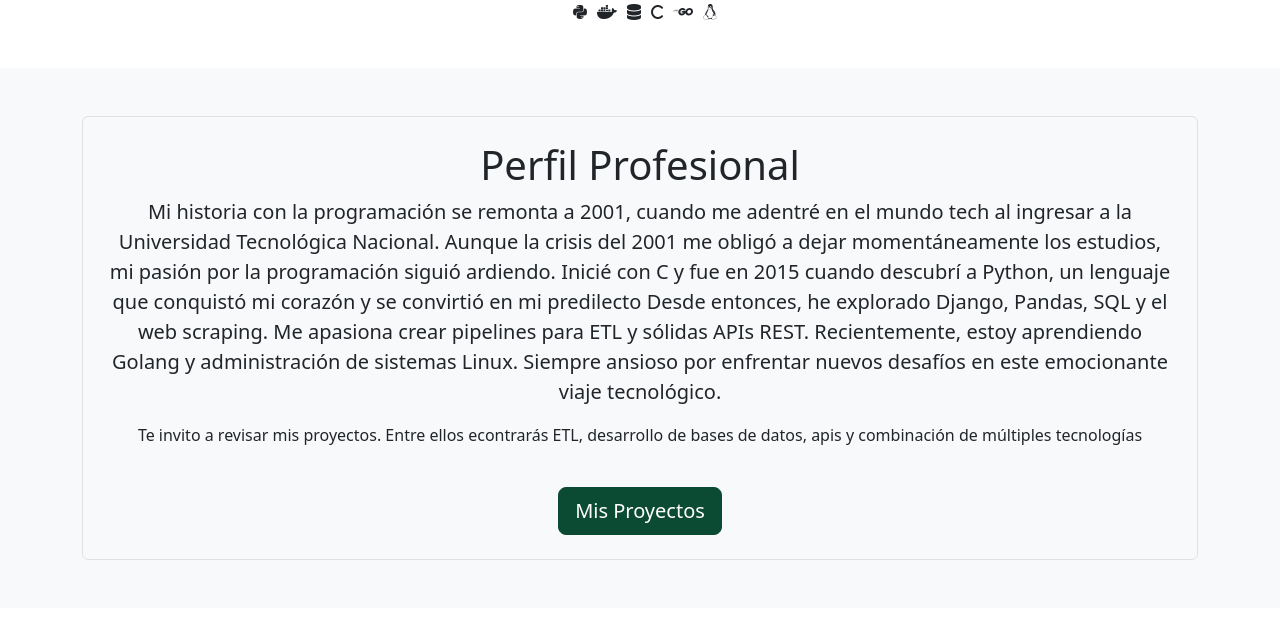
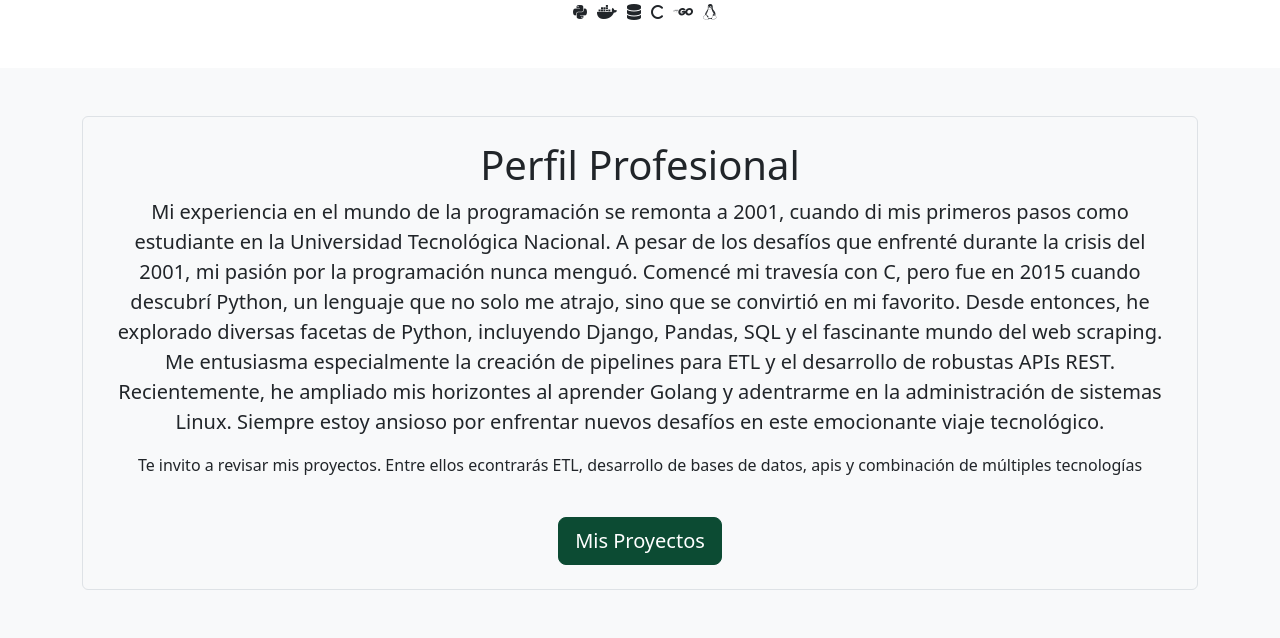
Before and after one commit to printdaniel/portfolio, a Django app: page / in a window 1280 px wide. Shown: the part 288-926 px from the top of the page. Before the commit the page ends 848 px from the top, so only its background shows below. Run offline with Django 4.2, Linux system fonts and the light colour scheme; some libraries are stand-ins or nearby versions.

Commit message:
update: home, desc

```diff
--- a/home/templates/home/home.html
+++ b/home/templates/home/home.html
@@ -28,16 +28,19 @@
             <h1>Perfil Profesional</h1>
 
             <p class="lead">
-Mi historia con la programación se remonta a 2001, cuando me adentré en el mundo
-tech al ingresar a la Universidad Tecnológica Nacional. Aunque la crisis del 2001
-me obligó a dejar momentáneamente los estudios, mi pasión por la programación
-siguió ardiendo. Inicié con C y fue en 2015 cuando descubrí a Python, un
-lenguaje que conquistó mi corazón y se convirtió en mi predilecto
-            Desde entonces, he explorado Django, Pandas, SQL y el web scraping.
-Me apasiona crear pipelines para ETL y sólidas APIs REST. Recientemente,
-estoy aprendiendo Golang y administración de sistemas Linux. Siempre ansioso
-por enfrentar nuevos desafíos en este emocionante viaje tecnológico.
-           </p>
+ Mi experiencia en el mundo de la programación se remonta a 2001, cuando di
+ mis primeros pasos como estudiante en la Universidad Tecnológica Nacional.
+ A pesar de los desafíos que enfrenté durante la crisis del 2001, mi pasión
+ por la programación nunca menguó. Comencé mi travesía con C, pero fue en 2015
+ cuando descubrí Python, un lenguaje que no solo me atrajo, sino que se convirtió en mi favorito.
+
+Desde entonces, he explorado diversas facetas de Python, incluyendo Django,
+Pandas, SQL y el fascinante mundo del web scraping. Me entusiasma especialmente
+la creación de pipelines para ETL y el desarrollo de robustas APIs REST.
+Recientemente, he ampliado mis horizontes al aprender Golang y adentrarme en
+la administración de sistemas Linux. Siempre estoy ansioso por enfrentar nuevos
+desafíos en este emocionante viaje tecnológico.
+          </p>
 
            <p>Te invito a revisar mis proyectos. Entre ellos econtrarás
            ETL, desarrollo de bases de datos, apis y combinación de múltiples tecnologías</p>
```
